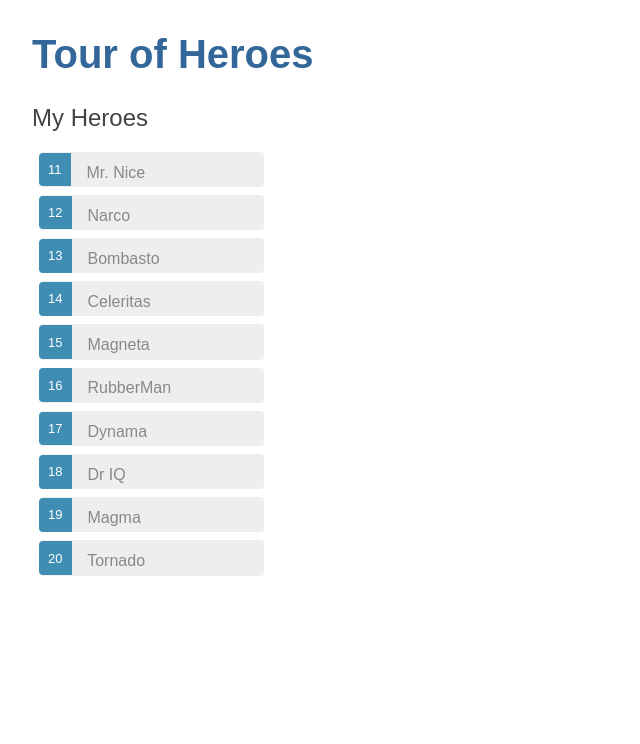
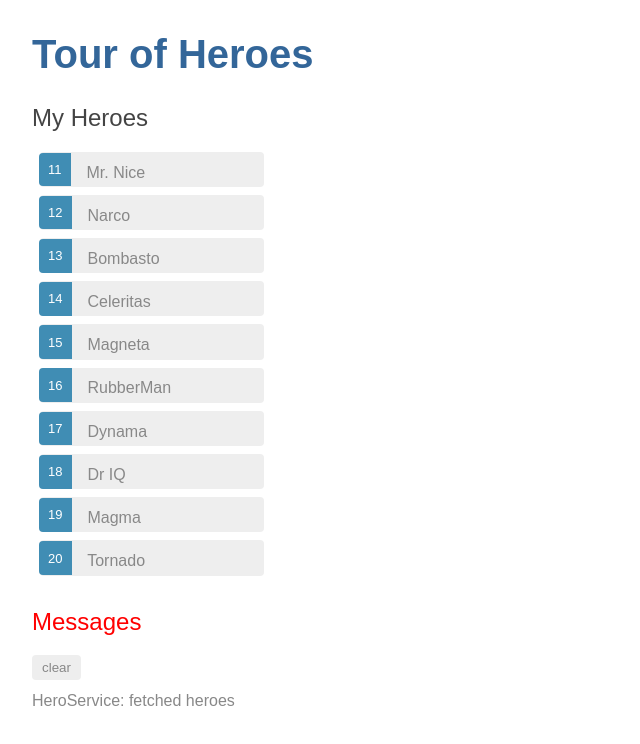
Before and after one commit to weronikasabiniewicz/heroes, an Angular app: page / in a window 1280 px wide. Shown: the top 744 px of the page, without its empty margins (0-640 px from the left). Built offline with nearby package versions, Linux system fonts and the light colour scheme.

Commit message:
Add and implement message service

```diff
--- a/src/app/app.component.html
+++ b/src/app/app.component.html
@@ -1,3 +1,4 @@
 <h1>{{title}}</h1>
 
 <app-heroes></app-heroes>
+<app-messages></app-messages>
--- a/src/app/app.module.ts
+++ b/src/app/app.module.ts
@@ -5,12 +5,14 @@ import { FormsModule } from '@angular/forms';
 import { AppComponent } from './app.component';
 import { HeroesComponent } from './heroes/heroes.component';
 import { HeroDetailComponent } from './hero-detail/hero-detail.component';
+import { MessagesComponent } from './messages/messages.component';
 
 @NgModule({
   declarations: [
     AppComponent,
     HeroesComponent,
-    HeroDetailComponent
+    HeroDetailComponent,
+    MessagesComponent
   ],
   imports: [
     BrowserModule,
--- a/src/app/hero.service.ts
+++ b/src/app/hero.service.ts
@@ -2,15 +2,17 @@ import { Injectable } from '@angular/core';
 import { Observable, of } from 'rxjs';
 import { Hero } from './hero';
 import { HEROES } from './mock-heroes';
+import { MessageService } from './message.service';
 
 @Injectable({
   providedIn: 'root'
 })
 export class HeroService {
 
-  constructor() { }
+  constructor(private messageService: MessageService) { }
 
   getHeroes(): Observable<Hero[]> {
+    this.messageService.add('HeroService: fetched heroes');
     return of(HEROES);
   }
 }
--- a/src/app/heroes/heroes.component.ts
+++ b/src/app/heroes/heroes.component.ts
@@ -1,6 +1,7 @@
 import { Component, OnInit } from '@angular/core';
 import { Hero } from '../hero'
 import { HeroService } from '../hero.service';
+import { MessageService } from '../message.service'
 
 @Component({
   selector: 'app-heroes',
@@ -12,7 +13,7 @@ export class HeroesComponent implements OnInit {
   selectedHero: Hero;
 
 
-  constructor(private heroService: HeroService) { }
+  constructor(private heroService: HeroService, private messageService : MessageService) { }
 
   ngOnInit() {
     this.getHeroes();
@@ -21,6 +22,7 @@ export class HeroesComponent implements OnInit {
   onSelect(hero: Hero): void
   {
       this.selectedHero = hero;
+      this.messageService.add('Selected hero: ' + hero.name);
   }
 
   getHeroes(): void {
--- /dev/null
+++ b/src/app/message.service.ts
@@ -0,0 +1,16 @@
+import { Injectable } from '@angular/core';
+
+@Injectable({
+  providedIn: 'root'
+})
+export class MessageService {
+  messages: string[] = [];
+
+  add(message: string) {
+    this.messages.push(message);
+  }
+
+  clear() {
+    this.messages = [];
+  }
+}
--- /dev/null
+++ b/src/app/messages/messages.component.css
@@ -0,0 +1,35 @@
+/* MessagesComponent's private CSS styles */
+h2 {
+    color: red;
+    font-family: Arial, Helvetica, sans-serif;
+    font-weight: lighter;
+  }
+  body {
+    margin: 2em;
+  }
+  body, input[text], button {
+    color: crimson;
+    font-family: Cambria, Georgia;
+  }
+
+  button.clear {
+    font-family: Arial;
+    background-color: #eee;
+    border: none;
+    padding: 5px 10px;
+    border-radius: 4px;
+    cursor: pointer;
+    cursor: hand;
+  }
+  button:hover {
+    background-color: #cfd8dc;
+  }
+  button:disabled {
+    background-color: #eee;
+    color: #aaa;
+    cursor: auto;
+  }
+  button.clear {
+    color: #888;
+    margin-bottom: 12px;
+  }
--- /dev/null
+++ b/src/app/messages/messages.component.html
@@ -0,0 +1,8 @@
+<div *ngIf="messageService.messages.length">
+
+  <h2>Messages</h2>
+  <button class="clear"
+          (click)="messageService.clear()">clear</button>
+  <div *ngFor='let message of messageService.messages'> {{message}} </div>
+
+</div>
--- /dev/null
+++ b/src/app/messages/messages.component.ts
@@ -0,0 +1,16 @@
+import { Component, OnInit } from '@angular/core';
+import { MessageService } from '../message.service';
+
+@Component({
+  selector: 'app-messages',
+  templateUrl: './messages.component.html',
+  styleUrls: ['./messages.component.css']
+})
+export class MessagesComponent implements OnInit {
+
+  constructor(public messageService: MessageService) { }
+
+  ngOnInit() {
+  }
+
+}
```
Also changed, not shown: 2 other files (tests, documents, lock files or other folders).
